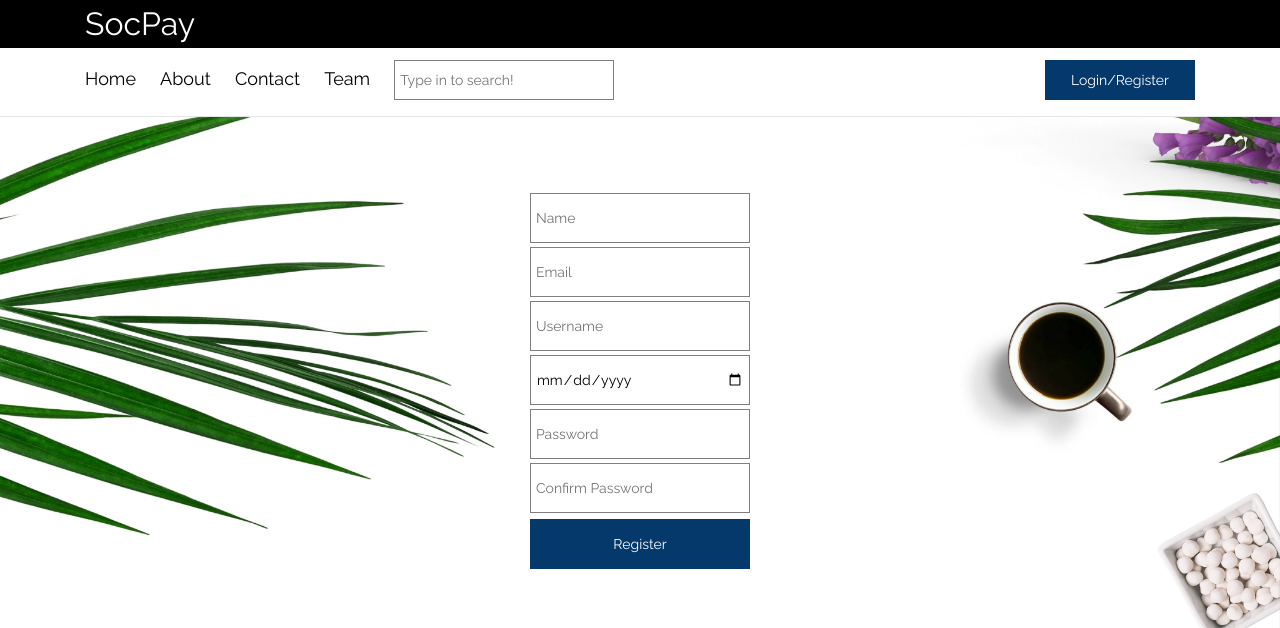
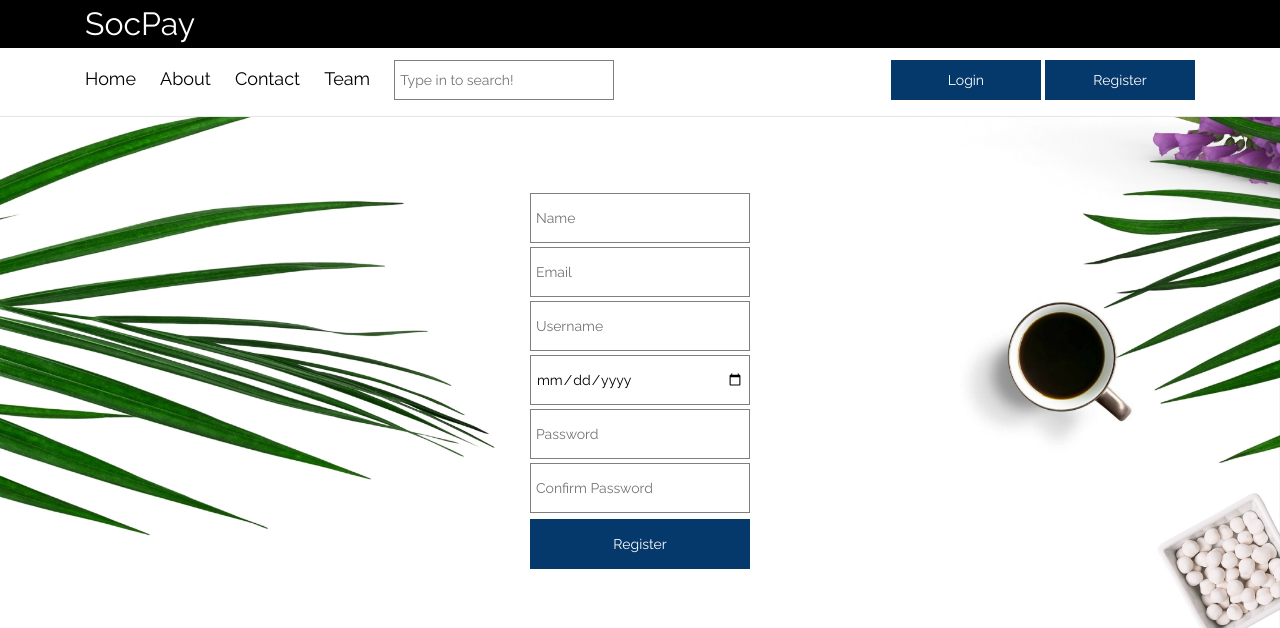
Before and after one commit to reeshabhkumarranjan/SocPay, a Django app: page /register in a window 1280 px wide. Shown: the top 628 px of the page. Run offline with Django 3.2, Linux system fonts and the light colour scheme; some libraries are stand-ins or nearby versions.

Commit message:
Separated login and register buttons.

```diff
--- a/main_app/templates/base.html
+++ b/main_app/templates/base.html
@@ -28,7 +28,7 @@
             <li><a href="#">Contact</a></li>
             <li><a href="#">Team</a></li>
             <li><input type="text" name="search_query" class="search-bar" placeholder="Type in to search!"></li>
-            <li><button onclick="location.href='todo.com'" class = "modern-button" style="float: right; margin: 0; height: 40px; width: 150px">Login/Register</button></li>
+            <li style="float: right"><button onclick="location.href='todo.com'" class = "modern-button" style="margin: 0; height: 40px; width: 150px">Login</button> <button onclick="location.href='todo.com'" class = "modern-button" style="margin: 0; height: 40px; width: 150px">Register</button> </li>
 {#            <li><button class = "modern-button" style="float: right; margin: 0; height: 40px; width: 100px">Register</button></li>#}
         </ul>
     </div>
```
Also changed, not shown: db.sqlite3.
